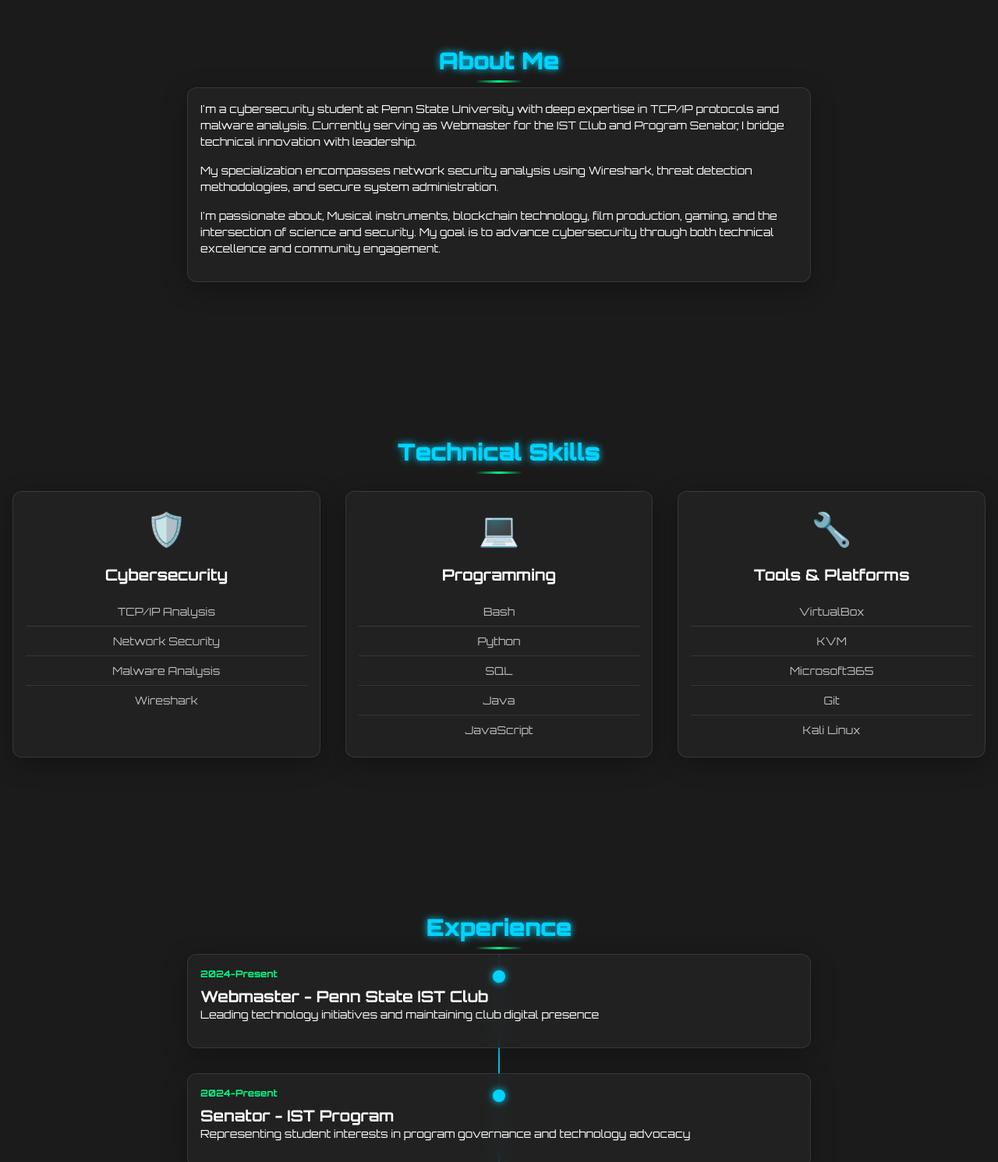
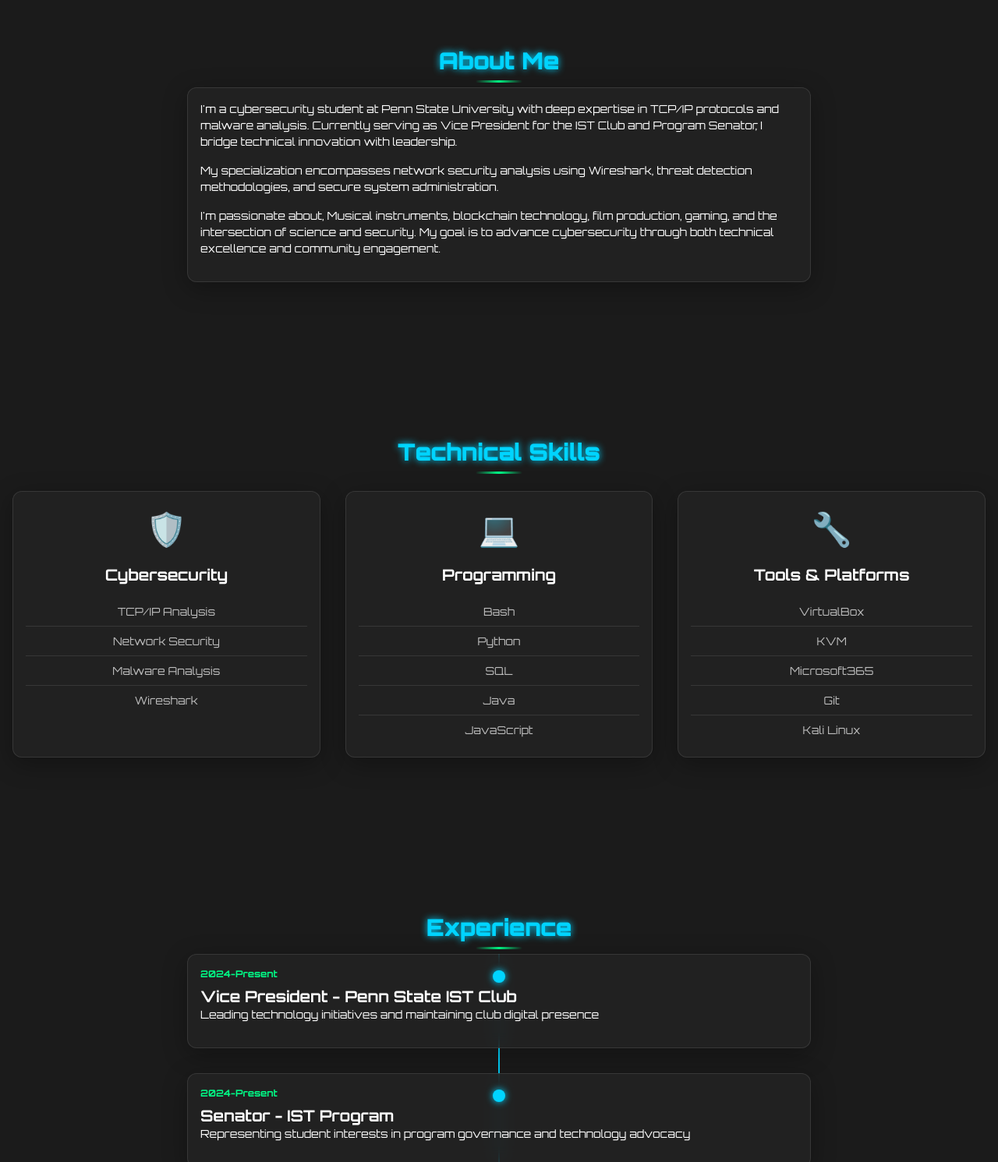
Before and after one commit to brickjawn/PortfolioWebsite, a plain HTML site: page index.html in a window 1280 px wide. Shown: the part 840-2331 px from the top of the page at 78% size. Drawn offline with Linux system fonts and the light colour scheme; animation ran at ten frames a second.

Commit message:
updated resume

```diff
--- a/index.html
+++ b/index.html
@@ -60,7 +60,7 @@
             <h2 class="section-title">About Me</h2>
             <div class="about-content card glass-card">
                 <div class="card__body">
-                    <p>I'm a cybersecurity student at Penn State University with deep expertise in TCP/IP protocols and malware analysis. Currently serving as Webmaster for the IST Club and Program Senator, I bridge technical innovation with leadership.</p>
+                    <p>I'm a cybersecurity student at Penn State University with deep expertise in TCP/IP protocols and malware analysis. Currently serving as Vice President for the IST Club and Program Senator, I bridge technical innovation with leadership.</p>
 
                     <p>My specialization encompasses network security analysis using Wireshark, threat detection methodologies, and secure system administration.</p>
 
@@ -127,7 +127,7 @@
                 <div class="timeline-item card glass-card">
                     <div class="card__body">
                         <div class="timeline-date">2024-Present</div>
-                        <h3>Webmaster - Penn State IST Club</h3>
+                        <h3>Vice President - Penn State IST Club</h3>
                         <p>Leading technology initiatives and maintaining club digital presence</p>
                     </div>
                 </div>
```
Also changed, not shown: 1 other file.
